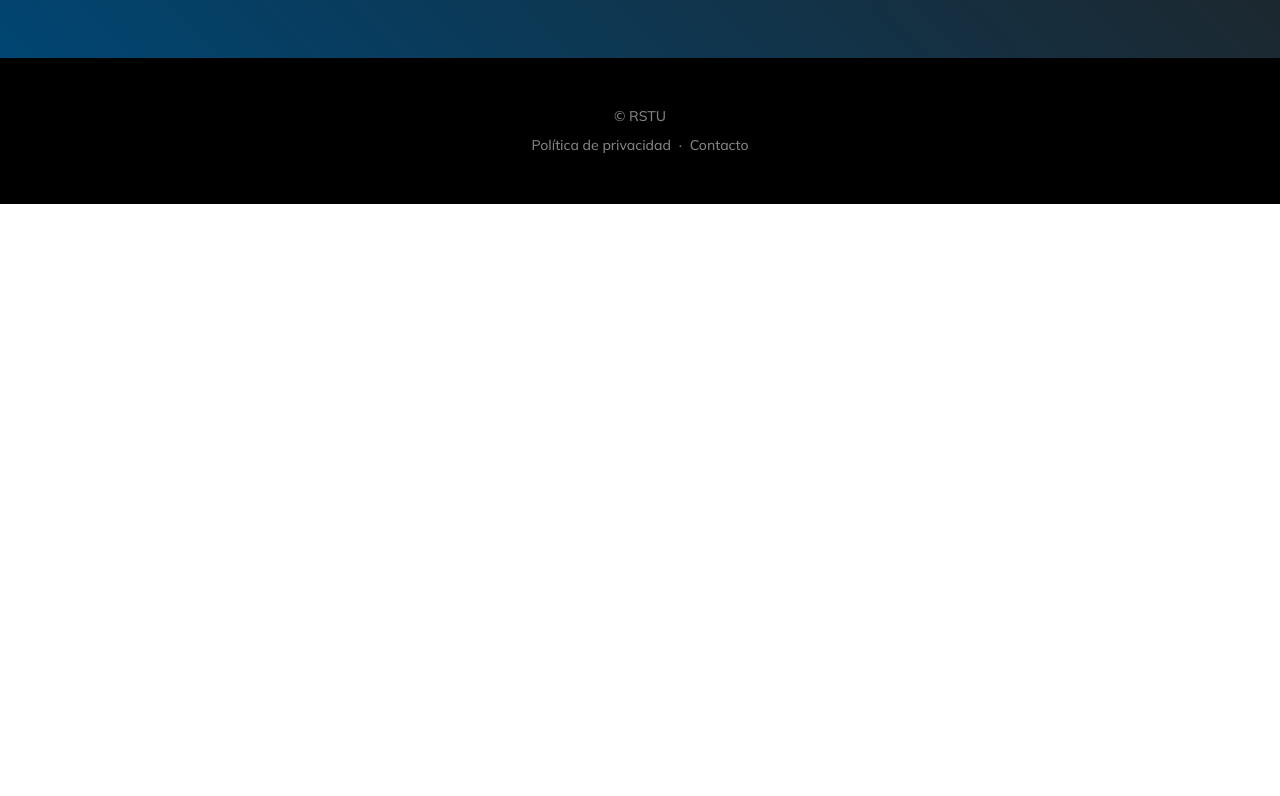
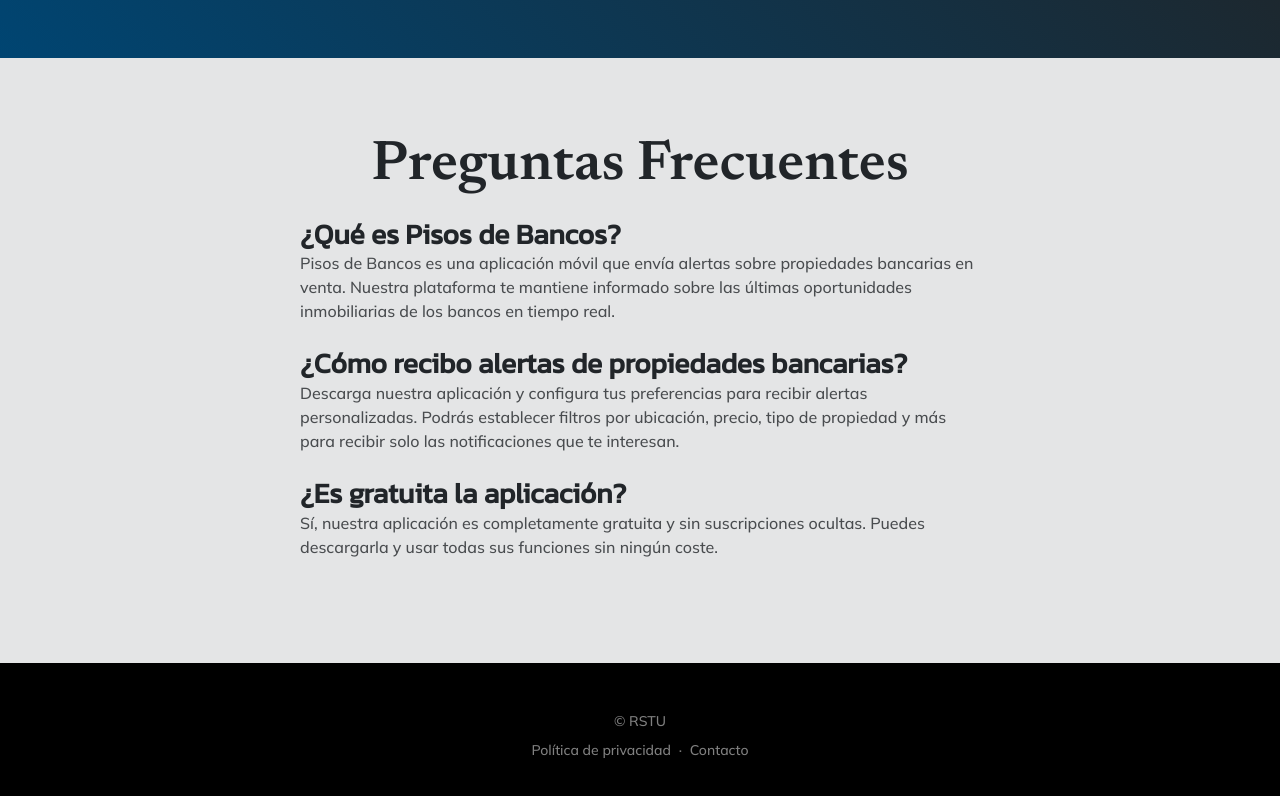
Before and after one commit to wallaalerts/Pisos-de-Bancos, a plain HTML site: page index.html in a window 1280 px wide. Shown: the part 3295-4091 px from the top of the page. Before the commit the page ends 3499 px from the top, so only its background shows below. Drawn offline with nearby package versions, Linux system fonts and the light colour scheme; a script that the page names is missing.

Commit message:
Added FAQ new design

```diff
--- a/index.html
+++ b/index.html
@@ -253,6 +253,42 @@
         </div>
     </section>
 
+    <section class="faq bg-light">
+    <div class="container px-5">
+        <h2 class="display-4 lh-1 mb-4 text-center">Preguntas Frecuentes</h2>
+        <div class="row gx-5 justify-content-center">
+            <div class="col-lg-8">
+                <div class="faq-container">
+                    <div class="faq-item mb-4">
+                        <div class="faq-header">
+                            <h3 class="font-alt mb-0">¿Qué es Pisos de Bancos?</h3>
+                        </div>
+                        <div class="faq-body">
+                            <p class="text-muted">Pisos de Bancos es una aplicación móvil que envía alertas sobre propiedades bancarias en venta. Nuestra plataforma te mantiene informado sobre las últimas oportunidades inmobiliarias de los bancos en tiempo real.</p>
+                        </div>
+                    </div>
+                    <div class="faq-item mb-4">
+                        <div class="faq-header">
+                            <h3 class="font-alt mb-0">¿Cómo recibo alertas de propiedades bancarias?</h3>
+                        </div>
+                        <div class="faq-body">
+                            <p class="text-muted">Descarga nuestra aplicación y configura tus preferencias para recibir alertas personalizadas. Podrás establecer filtros por ubicación, precio, tipo de propiedad y más para recibir solo las notificaciones que te interesan.</p>
+                        </div>
+                    </div>
+                    <div class="faq-item mb-4">
+                        <div class="faq-header">
+                            <h3 class="font-alt mb-0">¿Es gratuita la aplicación?</h3>
+                        </div>
+                        <div class="faq-body">
+                            <p class="text-muted">Sí, nuestra aplicación es completamente gratuita y sin suscripciones ocultas. Puedes descargarla y usar todas sus funciones sin ningún coste.</p>
+                        </div>
+                    </div>
+                </div>
+            </div>
+        </div>
+    </div>
+</section>
+
     <footer class="bg-black text-center py-5">
         <div class="container px-5">
             <div class="text-white-50 small">
```
